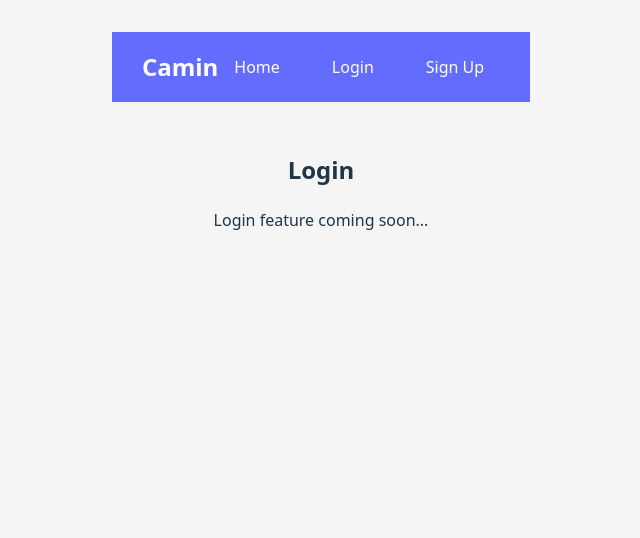
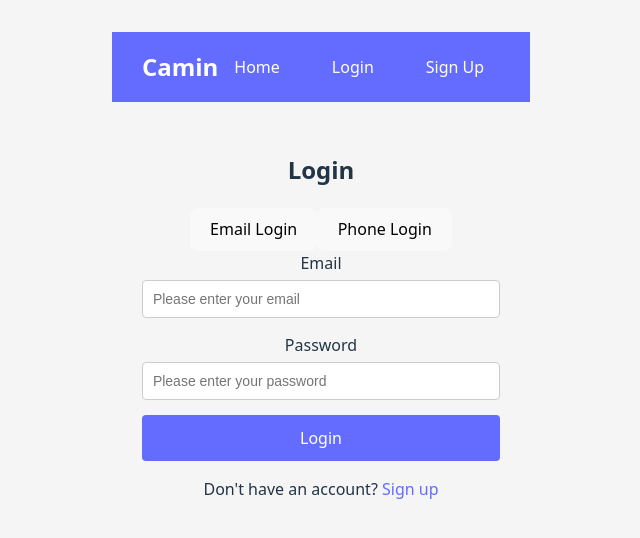
Before and after one commit to Mortalfrank/Camin-Front-End, a React app in the folder frontend/: page /login in a window 1280 px wide. Shown: the top 538 px of the page, without its empty margins (319-959 px from the left). Built offline with nearby package versions, Linux system fonts and the light colour scheme; no server answers; the HTML template or start-up script is replaced by a standard one.

Commit message:
Update login feature

```diff
--- a/frontend/src/App.tsx
+++ b/frontend/src/App.tsx
@@ -1,13 +1,16 @@
 import { BrowserRouter, Routes, Route } from 'react-router-dom';
+import { AuthProvider } from './context/AuthContext';
 import Navbar from './components/Navbar';
 import Home from './pages/Home';
 import Login from './pages/Login';
 import SignUp from './pages/SignUp';
-import AdminLogin from './admin/AdminLogin';
+// import Dashboard from './pages/Dashboard';
+// import Admin from './pages/Admin';
 import './App.css';
 
-function App(){
+function App() {
   return (
+    <AuthProvider>
       <BrowserRouter>
         <Navbar />
         <main className="main-content">
@@ -15,10 +18,12 @@ function App(){
             <Route path="/" element={<Home />} />
             <Route path="/login" element={<Login />} />
             <Route path="/signup" element={<SignUp />} />
-          <Route path="/admin/login" element={<AdminLogin />} />
+            {/* <Route path="/dashboard" element={<Dashboard />} /> */}
+            {/* <Route path="/admin" element={<Admin />} /> */}
           </Routes>
         </main>
       </BrowserRouter>
+    </AuthProvider>
   );
 }
 
--- a/frontend/src/api/client.ts
+++ b/frontend/src/api/client.ts
@@ -81,9 +81,79 @@ export async function signUpWithPhone(
   return res.json();
 }
 
-// ----------------------
-// 🔹 Admin Login API
-// ----------------------
+// ========== Login API ==========
+
+// Login Response (shared by email and phone login)
+export interface LoginResponse {
+  id: number;
+  email: string;
+  username: string;
+  role: 'USER' | 'ADMIN';
+}
+
+export interface LoginErrorResponse {
+  error: string;
+}
+
+// Email Login Request
+export interface EmailLoginRequest {
+  email: string;
+  password: string;
+}
+
+// Phone Login Request
+export interface PhoneLoginRequest {
+  phoneNumber: string;
+  password: string;
+}
+
+// Email Login
+export async function loginWithEmail(
+  data: EmailLoginRequest
+): Promise<LoginResponse | LoginErrorResponse> {
+  try {
+    const res = await fetch(`${API_BASE_URL}/api/auth/login/email`, {
+      method: 'POST',
+      headers: { 'Content-Type': 'application/json' },
+      body: JSON.stringify(data),
+    });
+
+    if (!res.ok) {
+      const err = await res.json().catch(() => null);
+      return { error: err?.message || err?.error || 'Login failed' };
+    }
+
+    return await res.json();
+  } catch (error) {
+    console.error('[loginWithEmail] Network error:', error);
+    return { error: 'Network error, please try again' };
+  }
+}
+
+// Phone Login
+export async function loginWithPhone(
+  data: PhoneLoginRequest
+): Promise<LoginResponse | LoginErrorResponse> {
+  try {
+    const res = await fetch(`${API_BASE_URL}/api/auth/login/phone`, {
+      method: 'POST',
+      headers: { 'Content-Type': 'application/json' },
+      body: JSON.stringify(data),
+    });
+
+    if (!res.ok) {
+      const err = await res.json().catch(() => null);
+      return { error: err?.message || err?.error || 'Login failed' };
+    }
+
+    return await res.json();
+  } catch (error) {
+    console.error('[loginWithPhone] Network error:', error);
+    return { error: 'Network error, please try again' };
+  }
+}
+
+// ========== Admin Login API (optional, if you want to keep it separate) ==========
 
 export interface AdminLoginRequest {
   email: string;
@@ -107,14 +177,11 @@ export async function adminLogin(
       body: JSON.stringify(data),
     });
 
-    // Backend Error（400/401/403/500）
     if (!res.ok) {
       const err = await res.json().catch(() => null);
       return { error: err?.message || err?.error || 'Login failed' };
     }
 
-    // The format returned by the back end is
-    // {id, email, name, role}
     const json = (await res.json()) as AdminLoginResponse;
     return json;
   } catch (error) {
@@ -122,3 +189,11 @@ export async function adminLogin(
     return { error: 'Network error, please try again' };
   }
 }
+
+// ========== Helper function to check if response is an error ==========
+
+export function isLoginError(
+  response: LoginResponse | LoginErrorResponse
+): response is LoginErrorResponse {
+  return 'error' in response;
+}
--- /dev/null
+++ b/frontend/src/context/AuthContext.tsx
@@ -0,0 +1,59 @@
+import { createContext, useContext, useState, ReactNode } from 'react';
+
+// 用户信息类型
+interface User {
+  id: number;
+  email: string;
+  username: string;
+  role: 'USER' | 'ADMIN';
+}
+
+// Context 类型
+interface AuthContextType {
+  user: User | null;
+  login: (userData: User) => void;
+  logout: () => void;
+  isAdmin: () => boolean;
+  isUser: () => boolean;
+  isLoggedIn: () => boolean;
+}
+
+const AuthContext = createContext<AuthContextType | null>(null);
+
+// Provider 组件
+export function AuthProvider({ children }: { children: ReactNode }) {
+  const [user, setUser] = useState<User | null>(() => {
+    // 从 localStorage 恢复用户状态
+    const saved = localStorage.getItem('user');
+    return saved ? JSON.parse(saved) : null;
+  });
+
+  const login = (userData: User) => {
+    setUser(userData);
+    localStorage.setItem('user', JSON.stringify(userData));
+  };
+
+  const logout = () => {
+    setUser(null);
+    localStorage.removeItem('user');
+  };
+
+  const isAdmin = () => user?.role === 'ADMIN';
+  const isUser = () => user?.role === 'USER';
+  const isLoggedIn = () => user !== null;
+
+  return (
+    <AuthContext.Provider value={{ user, login, logout, isAdmin, isUser, isLoggedIn }}>
+      {children}
+    </AuthContext.Provider>
+  );
+}
+
+// Hook
+export function useAuth(): AuthContextType {
+  const context = useContext(AuthContext);
+  if (!context) {
+    throw new Error('useAuth must be used within an AuthProvider');
+  }
+  return context;
+}
--- /dev/null
+++ b/frontend/src/pages/Login.css
@@ -0,0 +1,104 @@
+.login-container {
+  max-width: 400px;
+  margin: 0 auto;
+  padding: 20px;
+}
+
+.login-container h2 {
+  margin-bottom: 20px;
+}
+
+/* 登录方式切换标签 */
+.login-tabs {
+  display: flex;
+  gap: 10px;
+  margin-bottom: 20px;
+}
+
+.login-tabs button {
+  flex: 1;
+  padding: 10px;
+  border: 2px solid #646cff;
+  background: transparent;
+  color: #646cff;
+  cursor: pointer;
+  transition: all 0.3s;
+  border-radius: 4px;
+  font-size: 14px;
+}
+
+.login-tabs button.active {
+  background: #646cff;
+  color: white;
+}
+
+.login-tabs button:hover {
+  background: rgba(100, 108, 255, 0.1);
+}
+
+.login-tabs button.active:hover {
+  background: #646cff;
+}
+
+/* 表单样式 */
+.form-group {
+  margin-bottom: 15px;
+}
+
+.form-group label {
+  display: block;
+  margin-bottom: 5px;
+  font-weight: 500;
+}
+
+.form-group input {
+  width: 100%;
+  padding: 10px;
+  border: 1px solid #ccc;
+  border-radius: 4px;
+  font-size: 14px;
+  box-sizing: border-box;
+}
+
+.form-group input:focus {
+  outline: none;
+  border-color: #646cff;
+}
+
+.login-container form > button {
+  width: 100%;
+  padding: 12px;
+  background: #646cff;
+  color: white;
+  border: none;
+  border-radius: 4px;
+  font-size: 16px;
+  cursor: pointer;
+  margin-top: 10px;
+}
+
+.login-container form > button:disabled {
+  background: #999;
+  cursor: not-allowed;
+}
+
+.login-container form > button:hover:not(:disabled) {
+  background: #535bf2;
+}
+
+.error-message {
+  color: #f44336;
+  margin-top: 15px;
+  padding: 10px;
+  background: #ffebee;
+  border-radius: 4px;
+}
+
+.signup-link {
+  margin-top: 20px;
+  text-align: center;
+}
+
+.signup-link a {
+  color: #646cff;
+}
--- a/frontend/src/pages/Login.tsx
+++ b/frontend/src/pages/Login.tsx
@@ -1,8 +1,145 @@
+import { useState } from 'react';
+import { useNavigate, Link } from 'react-router-dom';
+import {
+  loginWithEmail,
+  loginWithPhone,
+  isLoginError,
+  EmailLoginRequest,
+  PhoneLoginRequest
+} from '../api/client';
+import { useAuth } from '../context/AuthContext';
+
 export default function Login() {
+  const navigate = useNavigate();
+  const { login } = useAuth();
+
+  const [loginMethod, setLoginMethod] = useState<'email' | 'phone'>('email');
+  const [formData, setFormData] = useState({
+    email: '',
+    phoneNumber: '',
+    password: '',
+  });
+  const [loading, setLoading] = useState(false);
+  const [error, setError] = useState<string | null>(null);
+
+  const handleChange = (e: React.ChangeEvent<HTMLInputElement>) => {
+    const { name, value } = e.target;
+    setFormData(prev => ({ ...prev, [name]: value }));
+  };
+
+  const handleSubmit = async (e: React.FormEvent) => {
+    e.preventDefault();
+    setLoading(true);
+    setError(null);
+
+    try {
+      let result;
+
+      if (loginMethod === 'email') {
+        const request: EmailLoginRequest = {
+          email: formData.email,
+          password: formData.password,
+        };
+        result = await loginWithEmail(request);
+      } else {
+        const request: PhoneLoginRequest = {
+          phoneNumber: formData.phoneNumber,
+          password: formData.password,
+        };
+        result = await loginWithPhone(request);
+      }
+
+      if (isLoginError(result)) {
+        setError(result.error);
+      } else {
+        // Login success
+        login(result);
+
+        if (result.role === 'ADMIN') {
+          navigate('/admin');
+        } else {
+          navigate('/dashboard');
+        }
+      }
+    } catch (err) {
+      setError('Login failed, please try again later');
+      console.error(err);
+    } finally {
+      setLoading(false);
+    }
+  };
+
   return (
-    <div>
+    <div className="login-container">
       <h2>Login</h2>
-      <p>Login feature coming soon...</p>
+
+      {/* Login method tabs */}
+      <div className="login-tabs">
+        <button
+          type="button"
+          className={loginMethod === 'email' ? 'active' : ''}
+          onClick={() => setLoginMethod('email')}
+        >
+          Email Login
+        </button>
+        <button
+          type="button"
+          className={loginMethod === 'phone' ? 'active' : ''}
+          onClick={() => setLoginMethod('phone')}
+        >
+          Phone Login
+        </button>
+      </div>
+
+      <form onSubmit={handleSubmit}>
+        {loginMethod === 'email' ? (
+          <div className="form-group">
+            <label>Email</label>
+            <input
+              type="email"
+              name="email"
+              value={formData.email}
+              onChange={handleChange}
+              required
+              placeholder="Please enter your email"
+            />
+          </div>
+        ) : (
+          <div className="form-group">
+            <label>Phone Number</label>
+            <input
+              type="tel"
+              name="phoneNumber"
+              value={formData.phoneNumber}
+              onChange={handleChange}
+              required
+              placeholder="Please enter your phone number"
+            />
+          </div>
+        )}
+
+        <div className="form-group">
+          <label>Password</label>
+          <input
+            type="password"
+            name="password"
+            value={formData.password}
+            onChange={handleChange}
+            required
+            placeholder="Please enter your password"
+          />
+        </div>
+
+        <button type="submit" disabled={loading}>
+          {loading ? 'Logging in...' : 'Login'}
+        </button>
+      </form>
+
+      {error && <p className="error-message">{error}</p>}
+
+      <p className="signup-link">
+        Don't have an account? <Link to="/signup">Sign up</Link>
+      </p>
     </div>
   );
 }
```
Lines whose indentation alone changed are shown as unchanged.
